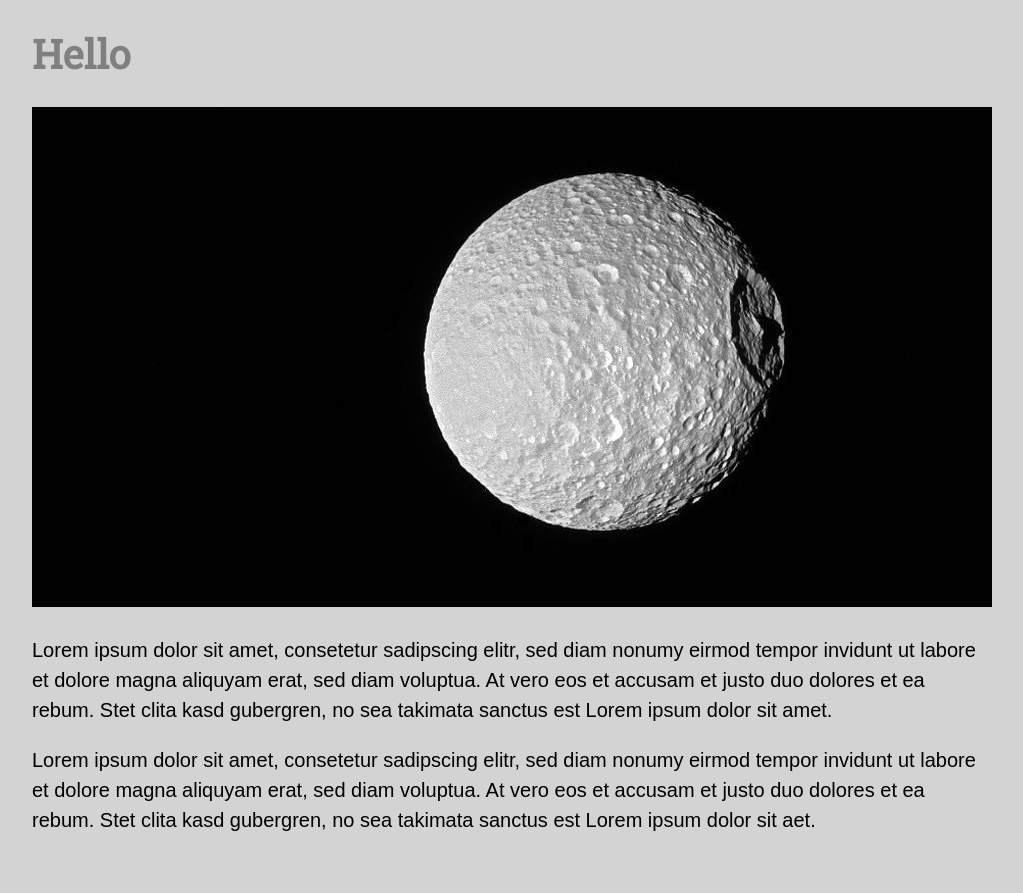
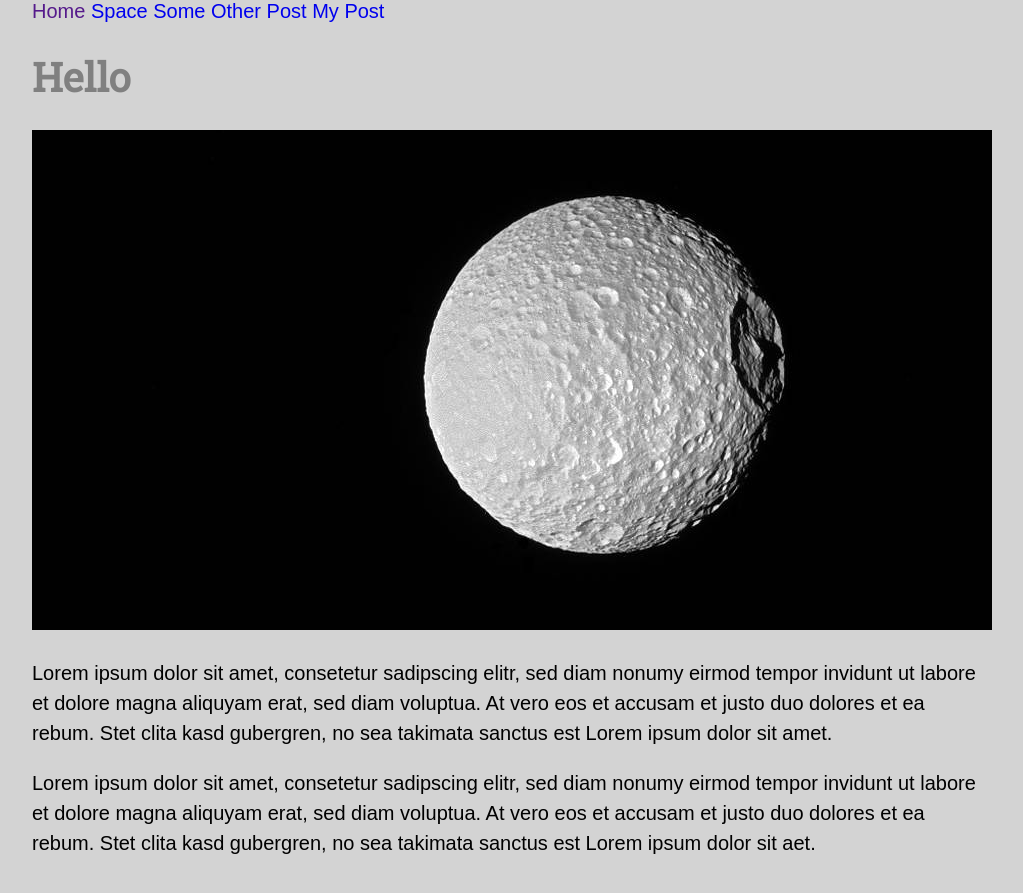
Before and after one commit to the-friedrich/site, a Jekyll site: the page built from _posts/2017-02-16-some-other-post.md, in a window 1280 px wide. Shown: the top 893 px of the page, without its empty margins (128-1151 px from the left). Built offline with Jekyll 4.4.1, drawn with Linux system fonts in a browser that asks for light colours; our own code applies the rules of GitHub Pages for plain Markdown files.

Commit message:
Update post.html

```diff
--- a/_layouts/post.html
+++ b/_layouts/post.html
@@ -11,6 +11,13 @@
 
   <body>
 
+    <nav>
+      <a class="small-menu" href="{{ site.baseurl }}">Home</a>
+      {% for post in site.posts %}
+        <a class="small-menu" href="{{ site.baseurl }}{{ post.url }}">{{ post.title }}</a>
+      {% endfor %}
+    </nav>
+
     <div class="post-content">
       {{ content }}
     </div>
```
